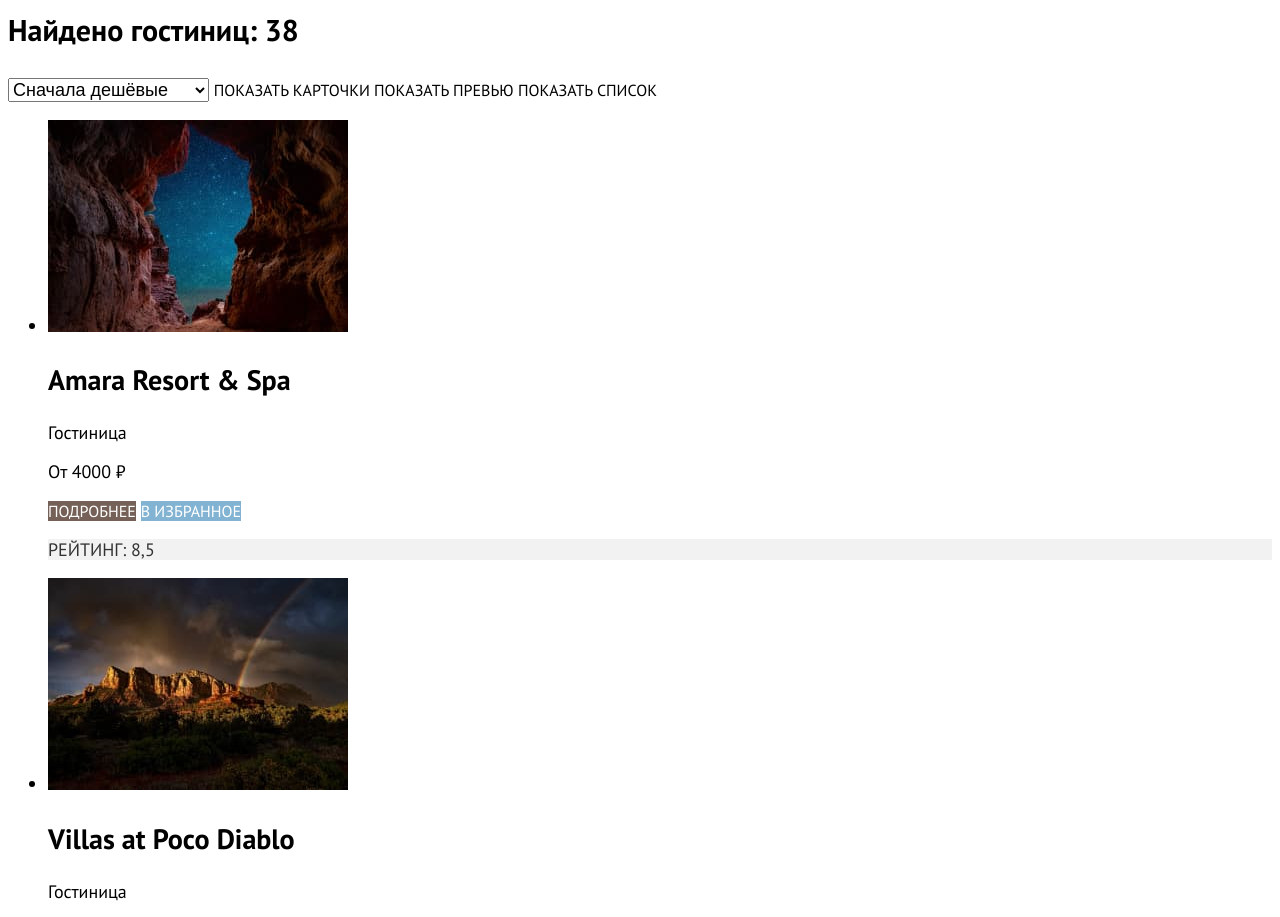
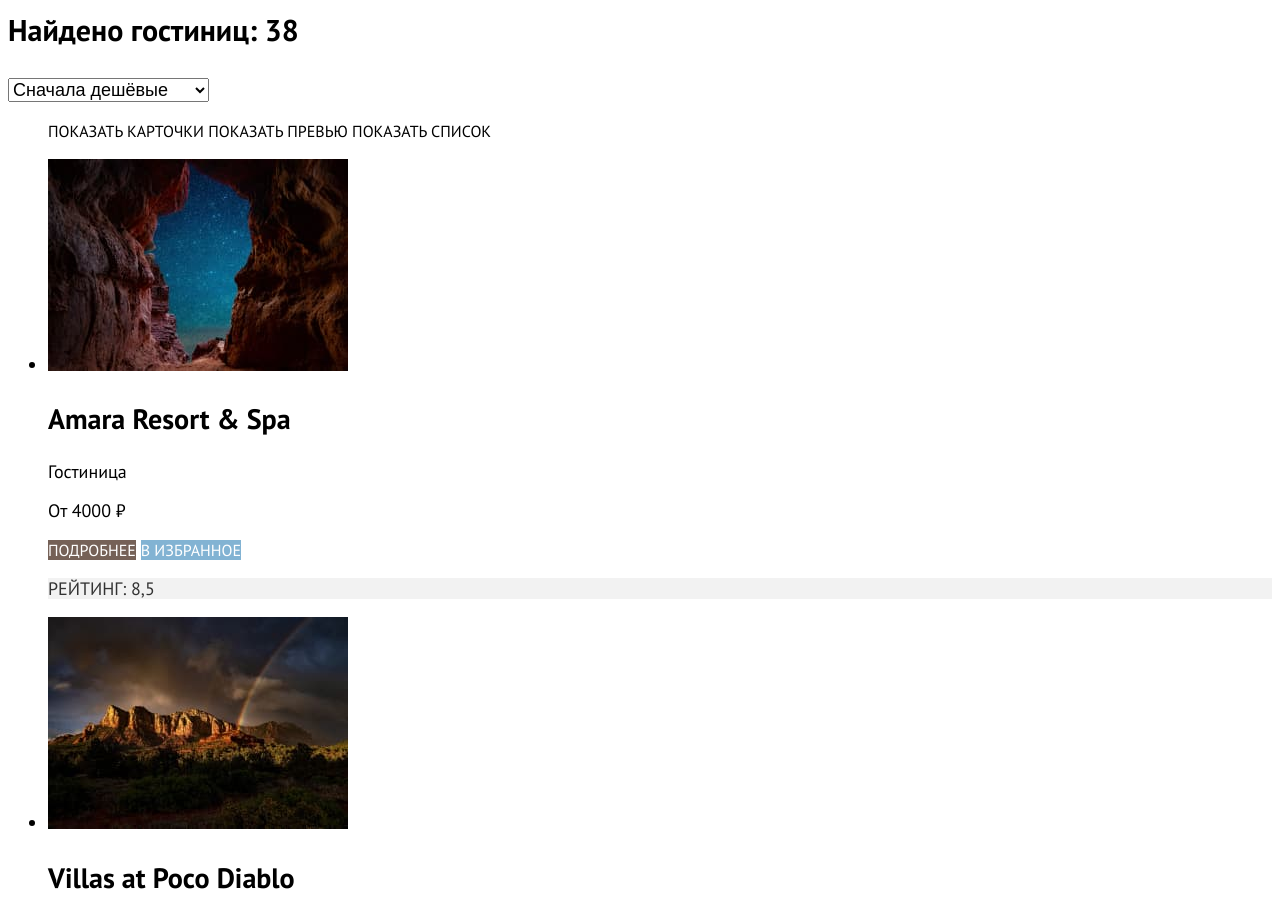
Before and after one commit to htmlacademy-htmlcss/701169-sedona-37, a plain HTML site: page catalog.html in a window 1280 px wide. Shown: the part 860-1777 px from the top of the page. Drawn offline with Linux system fonts and the light colour scheme.

Commit message:
Исправляет каталог

```diff
--- a/catalog.html
+++ b/catalog.html
@@ -108,6 +108,7 @@
             <option value="expensive">Сначала дорогие</option>
             <option value="popular">Сначала популярные</option>
           </select>
+          <ul class="view-layout">
             <a class="button button-light" href="#">
               <span class="visually-hidden">Показать карточки</span>
             </a>
@@ -117,6 +118,7 @@
             <a href="#" class="button button-light">
               <span class="visually-hidden">Показать список</span>
             </a>
+          </ul>
         </section>
         <ul class="hotels-list">
           <li class="hotels-item">
```
Lines whose indentation alone changed are shown as unchanged.
